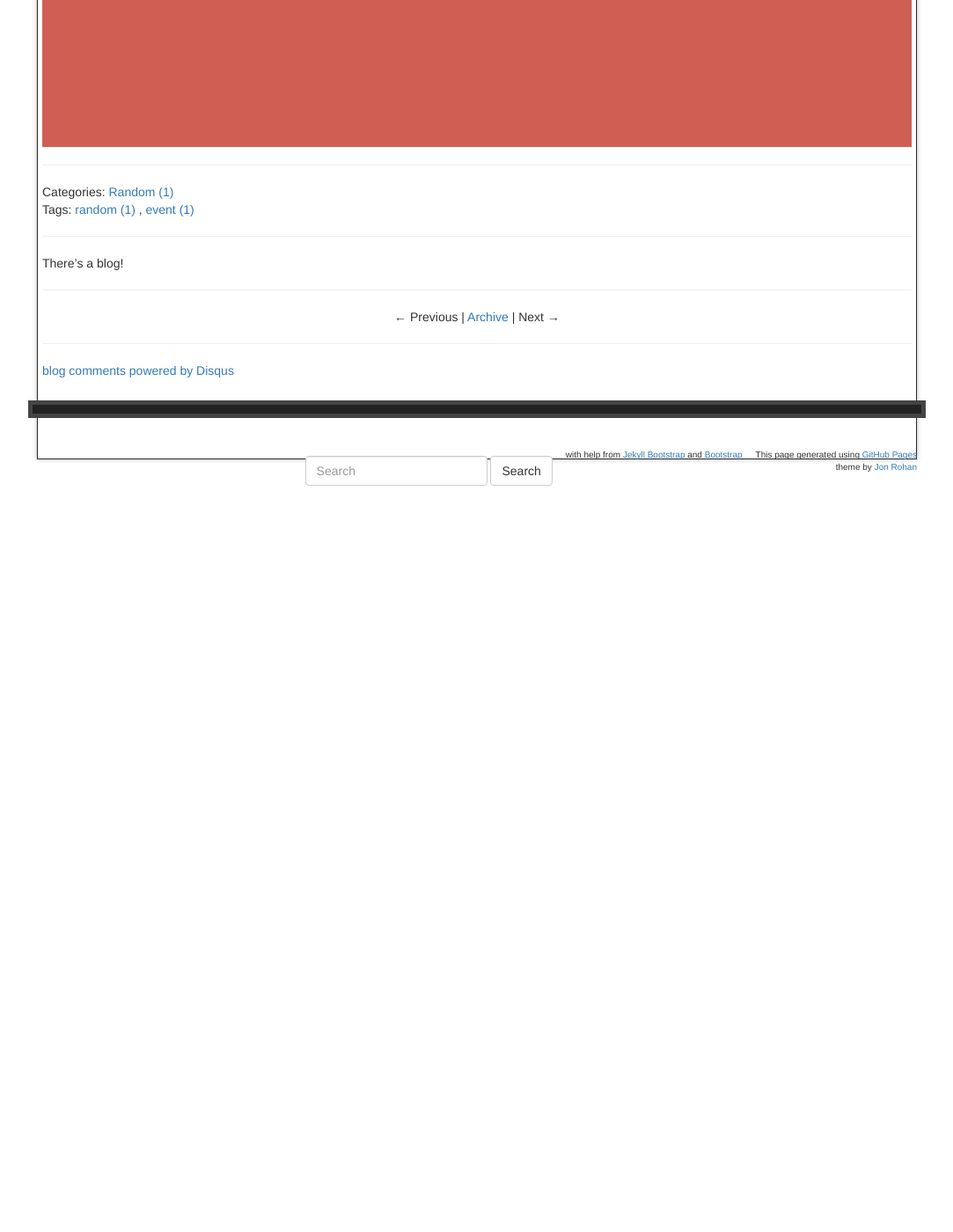
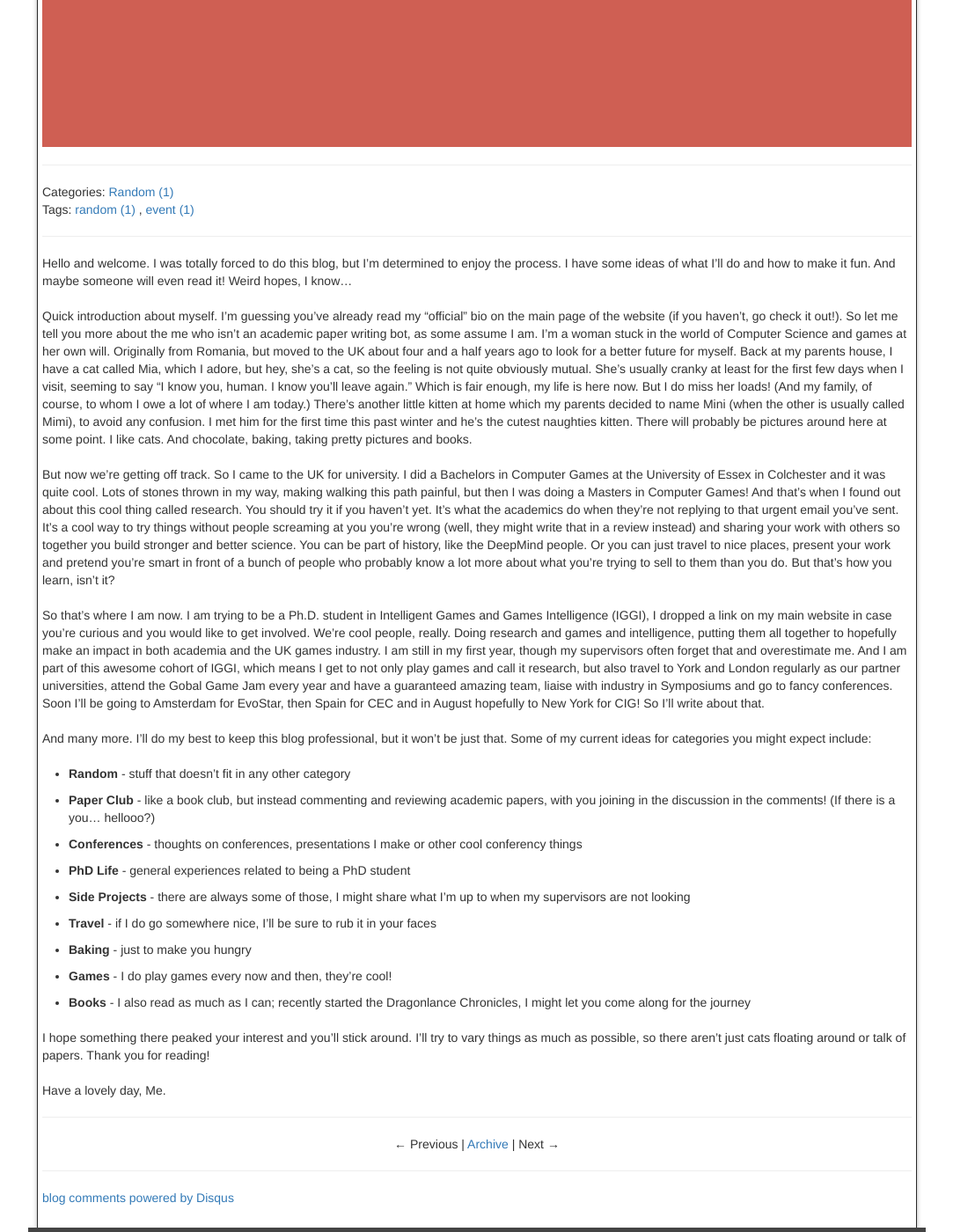
Before and after one commit to rdgain/rdgain.github.io, a Jekyll site: the page built from _posts/2017-04-09-hello-world.md, in a window 1280 px wide and 1400 px high, scrolled down 443 px. Shown: the whole window at 88% size, without its empty margins (98-1181 px from the left). Built offline with Jekyll 4.4.1, drawn with Linux system fonts in a browser that asks for light colours; nearby versions of some CDN libraries; library files that are not in the unit come from our copies; comment, search, counter and statistics services are not loaded; before the commit the page ends 1073 px from its top, so only the background shows below that.

Commit message:
first post

```diff
--- a/_posts/2017-04-09-hello-world.md
+++ b/_posts/2017-04-09-hello-world.md
@@ -11,4 +11,28 @@ short_title: Hello World
 ---
 {% include JB/setup %}
 
-There's a blog!
+Hello and welcome. I was totally forced to do this blog, but I'm determined to enjoy the process. I have some ideas of what I'll do and how to make it fun. And maybe someone will even read it! Weird hopes, I know...
+
+Quick introduction about myself. I'm guessing you've already read my "official" bio on the main page of the website (if you haven't, go check it out!). So let me tell you more about the me who isn't an academic paper writing bot, as some assume I am. I'm a woman stuck in the world of Computer Science and games at her own will. Originally from Romania, but moved to the UK about four and a half years ago to look for a better future for myself. Back at my parents house, I have a cat called Mia, which I adore, but hey, she's a cat, so the feeling is not quite obviously mutual. She's usually cranky at least for the first few days when I visit, seeming to say "I know you, human. I know you'll leave again." Which is fair enough, my life is here now. But I do miss her loads! (And my family, of course, to whom I owe a lot of where I am today.) There's another little kitten at home which my parents decided to name Mini (when the other is usually called Mimi), to avoid any confusion. I met him for the first time this past winter and he's the cutest naughties kitten. There will probably be pictures around here at some point. I like cats. And chocolate, baking, taking pretty pictures and books.
+
+But now we're getting off track. So I came to the UK for university. I did a Bachelors in Computer Games at the University of Essex in Colchester and it was quite cool. Lots of stones thrown in my way, making walking this path painful, but then I was doing a Masters in Computer Games! And that's when I found out about this cool thing called research. You should try it if you haven't yet. It's what the academics do when they're not replying to that urgent email you've sent. It's a cool way to try things without people screaming at you you're wrong (well, they might write that in a review instead) and sharing your work with others so together you build stronger and better science. You can be part of history, like the DeepMind people. Or you can just travel to nice places, present your work and pretend you're smart in front of a bunch of people who probably know a lot more about what you're trying to sell to them than you do. But that's how you learn, isn't it?
+
+So that's where I am now. I am trying to be a Ph.D. student in Intelligent Games and Games Intelligence (IGGI), I dropped a link on my main website in case you're curious and you would like to get involved. We're cool people, really. Doing research and games and intelligence, putting them all together to hopefully make an impact in both academia and the UK games industry. I am still in my first year, though my supervisors often forget that and overestimate me. And I am part of this awesome cohort of IGGI, which means I get to not only play games and call it research, but also travel to York and London regularly as our partner universities, attend the Gobal Game Jam every year and have a guaranteed amazing team, liaise with industry in Symposiums and go to fancy conferences. Soon I'll be going to Amsterdam for EvoStar, then Spain for CEC and in August hopefully to New York for CIG! So I'll write about that.
+
+And many more. I'll do my best to keep this blog professional, but it won't be just that. Some of my current ideas for categories you might expect include:
+
+* **Random** - stuff that doesn't fit in any other category
+* **Paper Club** - like a book club, but instead commenting and reviewing academic papers, with you joining in the discussion in the comments! (If there is a you... hellooo?)
+* **Conferences** - thoughts on conferences, presentations I make or other cool conferency things
+* **PhD Life** - general experiences related to being a PhD student
+* **Side Projects** - there are always some of those, I might share what I'm up to when my supervisors are not looking
+* **Travel** - if I do go somewhere nice, I'll be sure to rub it in your faces
+* **Baking** - just to make you hungry
+* **Games** - I do play games every now and then, they're cool!
+* **Books** - I also read as much as I can; recently started the Dragonlance Chronicles, I might let you come along for the journey
+
+I hope something there peaked your interest and you'll stick around. I'll try to vary things as much as possible, so there aren't just cats floating around or talk of papers. Thank you for reading!
+
+
+Have a lovely day,
+Me.
```
